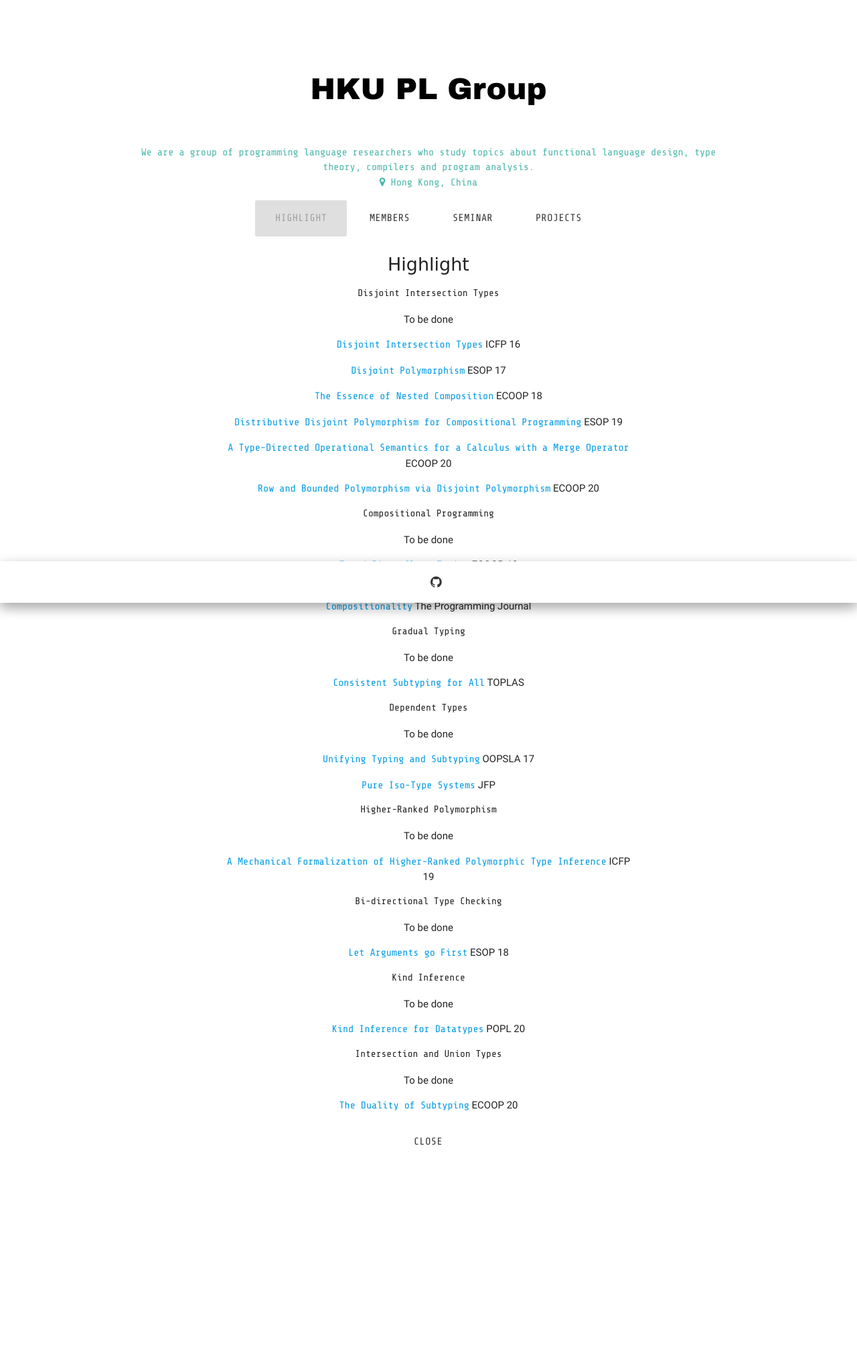
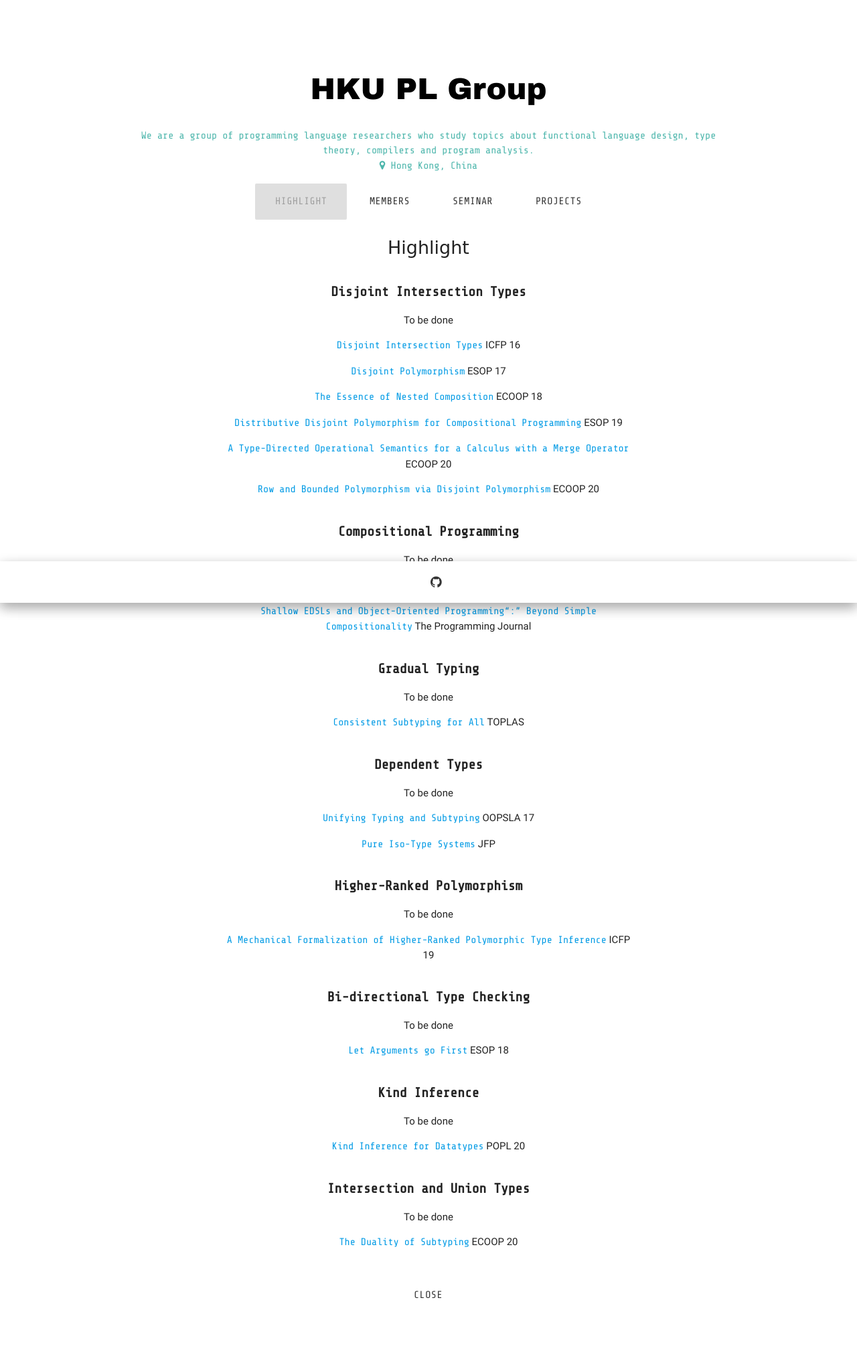
Before and after one commit to hkuplg/hkuplg.github.io, a Jekyll site: the page built from index.html, in a window 1280 px wide. Shown: the whole page at 67% size. Built offline with Jekyll 4.4.1, drawn with Linux system fonts in a browser that asks for light colours; the list of posts is cut into pages by our own code; before the commit the page ends 1812 px from its top, so only the background shows below that.

Commit message:
modify css

```diff
--- a/index.html
+++ b/index.html
@@ -15,6 +15,7 @@ layout: default
   <h2 class="my-mini-heading">{{ site.highlight_btn }}</h2>
 
   {% for work in site.data.highlight %}
+  <div class="my-highlight">
     <h4 class="my-mini-heading-sub">{{ work.work }}</h4>
     <p>{{ work.description }}</p>
     <ul>
@@ -26,6 +27,7 @@ layout: default
       </li>
       {% endfor %}
     </ul>
+  </div>
   {% endfor %}
 
   <div>
--- a/styles/main.css
+++ b/styles/main.css
@@ -141,6 +141,12 @@ a{
 .my-name:active{
     color: black;
 }
+
+.my-highlight{
+    margin-top: 40px;
+    margin-bottom: 40px;
+}
+
 .my-heading{
     font-family: 'Vast Shadow', cursive;
     font-size: 37px;
@@ -156,14 +162,14 @@ a{
 }
 .my-mini-heading-sub{
     font-family: 'Share Tech Mono', monospace;
-    font-weight: normal;
-    font-size: 14.5px;
+    font-weight: bold;
+    font-size: 20px;
 }
 .my-description{
     font-family: 'Share Tech Mono', monospace;
     font-size: 15px;
     color: #4db6ac;
-    margin-top: 50px;
+    /* margin-top: 50px; */
 }
 .my-footer{
     position:fixed;
```
Lines whose indentation alone changed are shown as unchanged.
